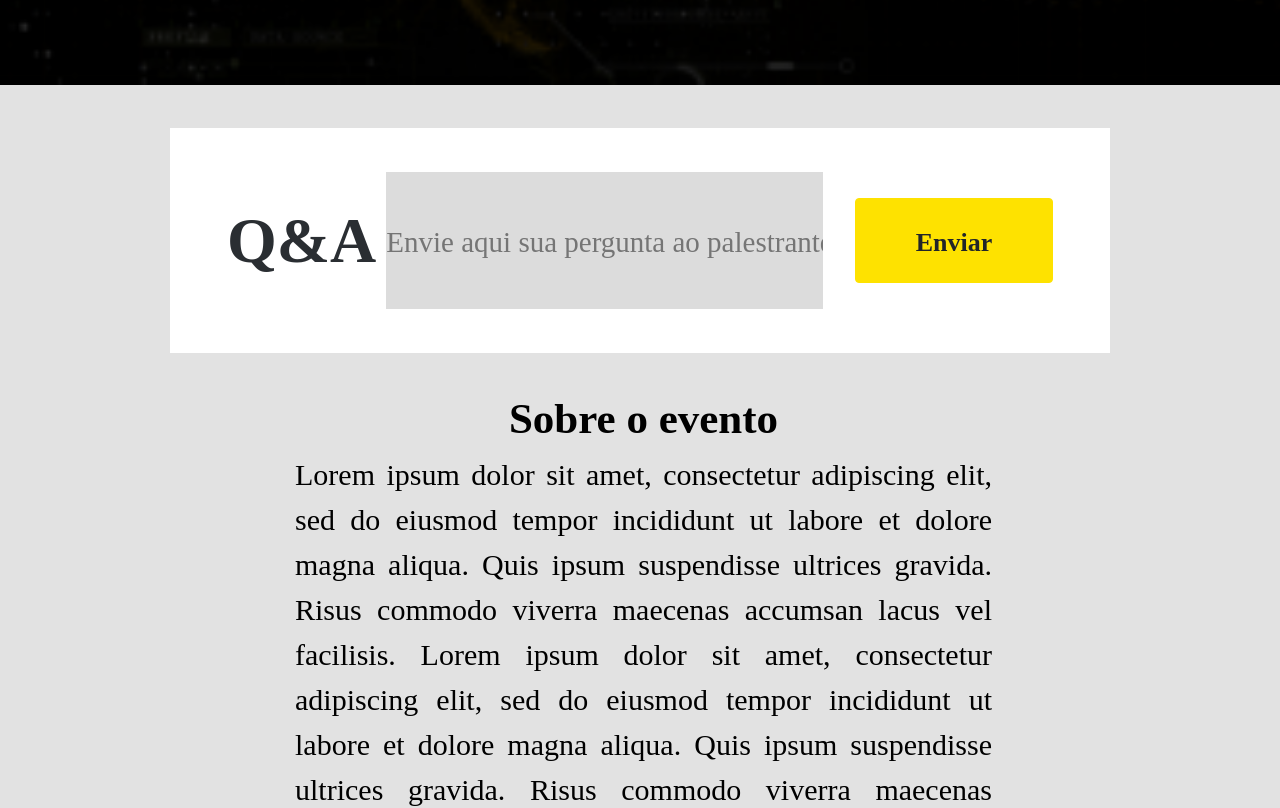
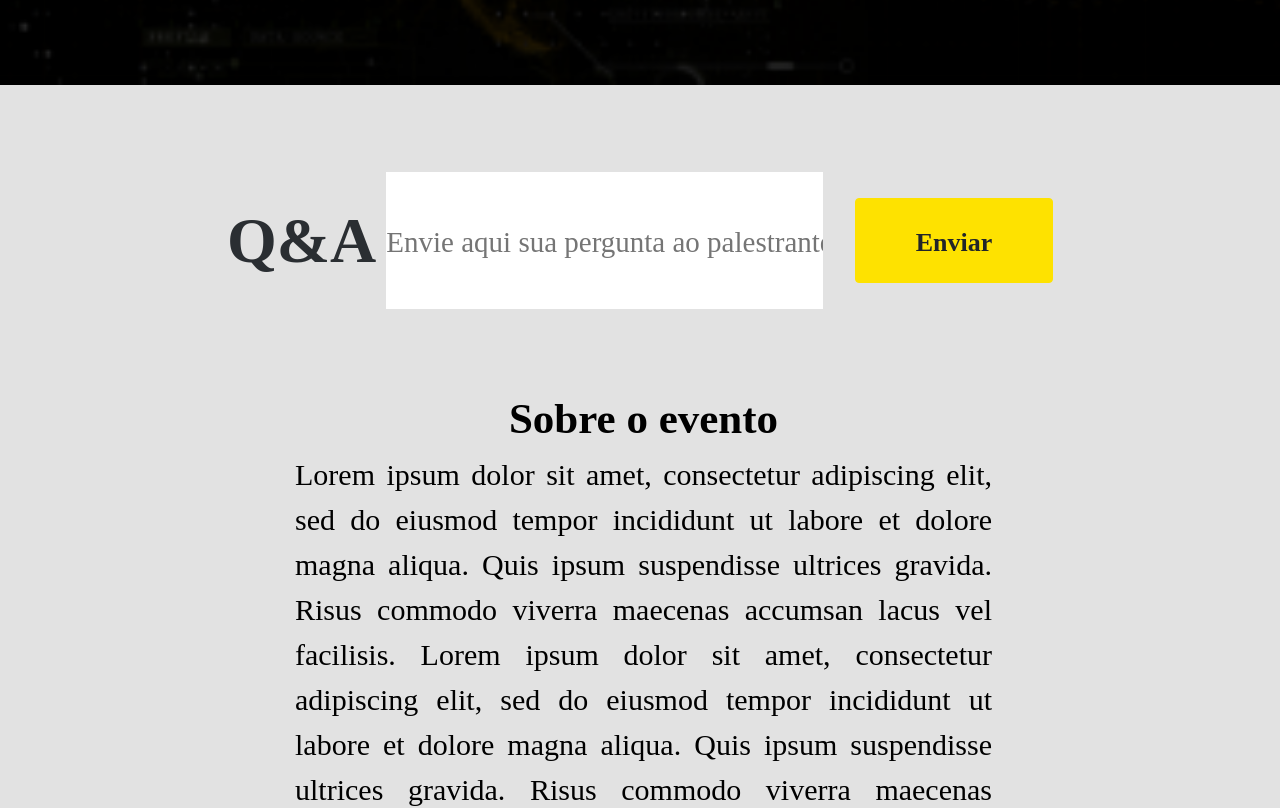
Before and after one commit to RaphaAmericano/john_deere, a website: page regressiva.html in a window 1280 px wide. Shown: the part 1000-1808 px from the top of the page. Drawn offline with Linux system fonts and the light colour scheme; a web font is replaced by a local one.

Commit message:
Ajustes na agenda da pagina de live

```diff
--- a/scss/_hero_live.scss
+++ b/scss/_hero_live.scss
@@ -2,6 +2,9 @@
     background-image: url('../img/bg_live.png');
     background-size: cover;
     background-repeat: no-repeat;
+    @include media-breakpoint-down(sm){
+        padding: 102px 0 287px 0;
+    }
     @include media-breakpoint-down(xs){
         padding: 127px 0 125px 0;
     }
--- a/scss/_section_agenda.scss
+++ b/scss/_section_agenda.scss
@@ -12,6 +12,14 @@
         margin-left: 80px;
         margin-right: 80px;
     }
+    @include media-breakpoint-down(sm){
+        padding-top: 81px;
+        padding-bottom: 45px;
+        padding-left: 93px;
+        padding-right: 93px;
+        margin-left: 80px;
+        margin-right: 80px;
+    }
     @include media-breakpoint-down(xs){
         padding-left: 0;
         padding-right: 0;
@@ -22,6 +30,7 @@
         margin-bottom: 61px;
         @include media-breakpoint-down(sm){
             margin-bottom: 22px;
+            text-align: center;
         }
     }
     h5 {
@@ -96,17 +105,20 @@
         padding: 0 34px;
         @include media-breakpoint-down(sm){
             margin-top: 30px;
+            text-align: center;
+            padding: 0 30px;
         }
         h6 {
             font-size: 29px;
             color: $verde;
             font-weight: bold;
+            text-align: left;
             @include media-breakpoint-down(sm){
                 text-align: center;
                 margin-bottom: 0;
             }
-            @include media-breakpoint-up(sm){
-                text-align: left;
+            @include media-breakpoint-down(xs){
+
                 font-size: 31px;
             }
         }
--- a/scss/_section_sobre_alternativo.scss
+++ b/scss/_section_sobre_alternativo.scss
@@ -7,6 +7,10 @@
         margin-left: 80px;
         margin-right: 80px;
     }
+
+    @include media-breakpoint-up(xs) {
+        background-color: transparent;
+    }
     .form-group {
         label {
             font-size: 38px;
@@ -14,6 +18,10 @@
         }
         input{
             background-color: #DCDCDC;
+            @include media-breakpoint-up(xs) {
+                text-align: center;
+                background-color: $white;
+            }
         }
     }
     .form-inline {
```
Also changed, not shown: live.html (+11 -10 lines), css/style.css, regressiva.html (line endings or trailing spaces).
